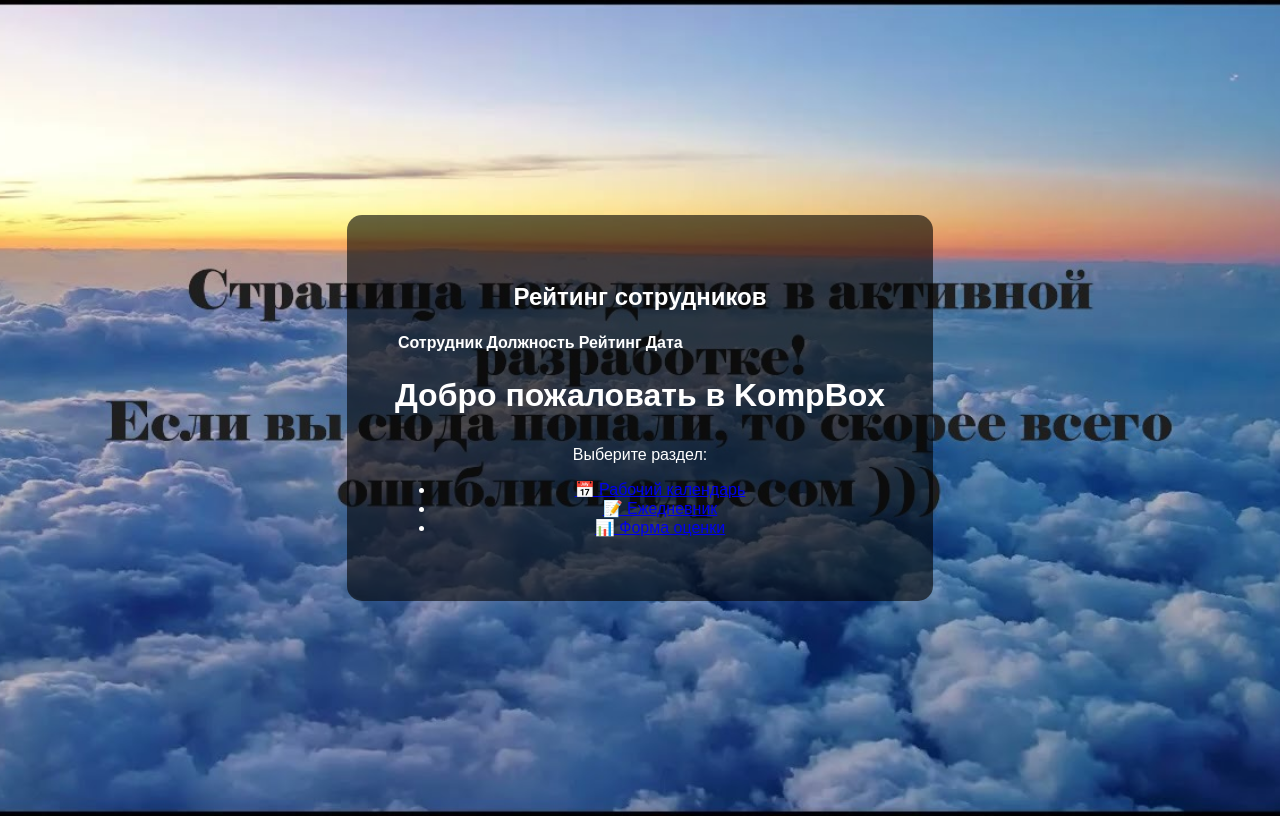
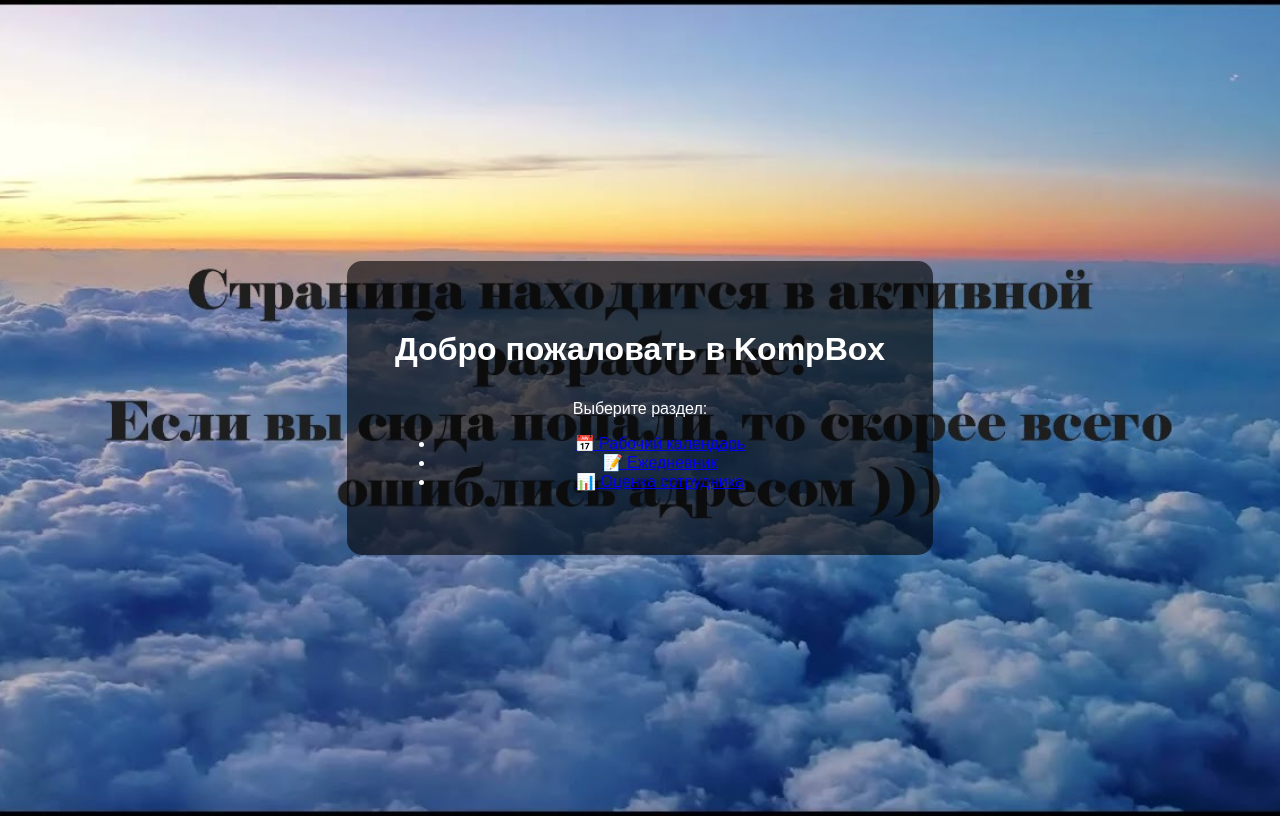
Before and after one commit to Maksna4/kompbox-site, a plain HTML site: page index.html in a window 1280 px wide. Drawn offline with Linux system fonts and the light colour scheme.

Commit message:
index.html

```diff
--- a/index.html
+++ b/index.html
@@ -7,37 +7,13 @@
 </head>
 <body>
 <div class="container">
-
-    <!-- Таблица рейтинга сверху -->
-    <div id="ratingSection">
-        <h2>Рейтинг сотрудников</h2>
-        <table class="rating-table">
-            <thead>
-                <tr>
-                    <th>Сотрудник</th>
-                    <th>Должность</th>
-                    <th>Рейтинг</th>
-                    <th>Дата</th>
-                </tr>
-            </thead>
-            <tbody id="ratingTableBody">
-                <!-- Сюда будет загружена таблица с рейтингом -->
-            </tbody>
-        </table>
-    </div>
-
-    <!-- Основное приветствие -->
     <h1>Добро пожаловать в KompBox</h1>
     <p>Выберите раздел:</p>
     <ul>
         <li><a href="pages/calendar.html">📅 Рабочий календарь</a></li>
         <li><a href="pages/daily.html">📝 Ежедневник</a></li>
-        <li><a href="pages/rate_employee.html">📊 Форма оценки</a></li>
+        <li><a href="pages/rate_employee.html">📊 Оценка сотрудника</a></li>
     </ul>
-
 </div>
-
-<!-- JS для загрузки рейтинга -->
-<script src="js/main.js"></script>
 </body>
 </html>
```
